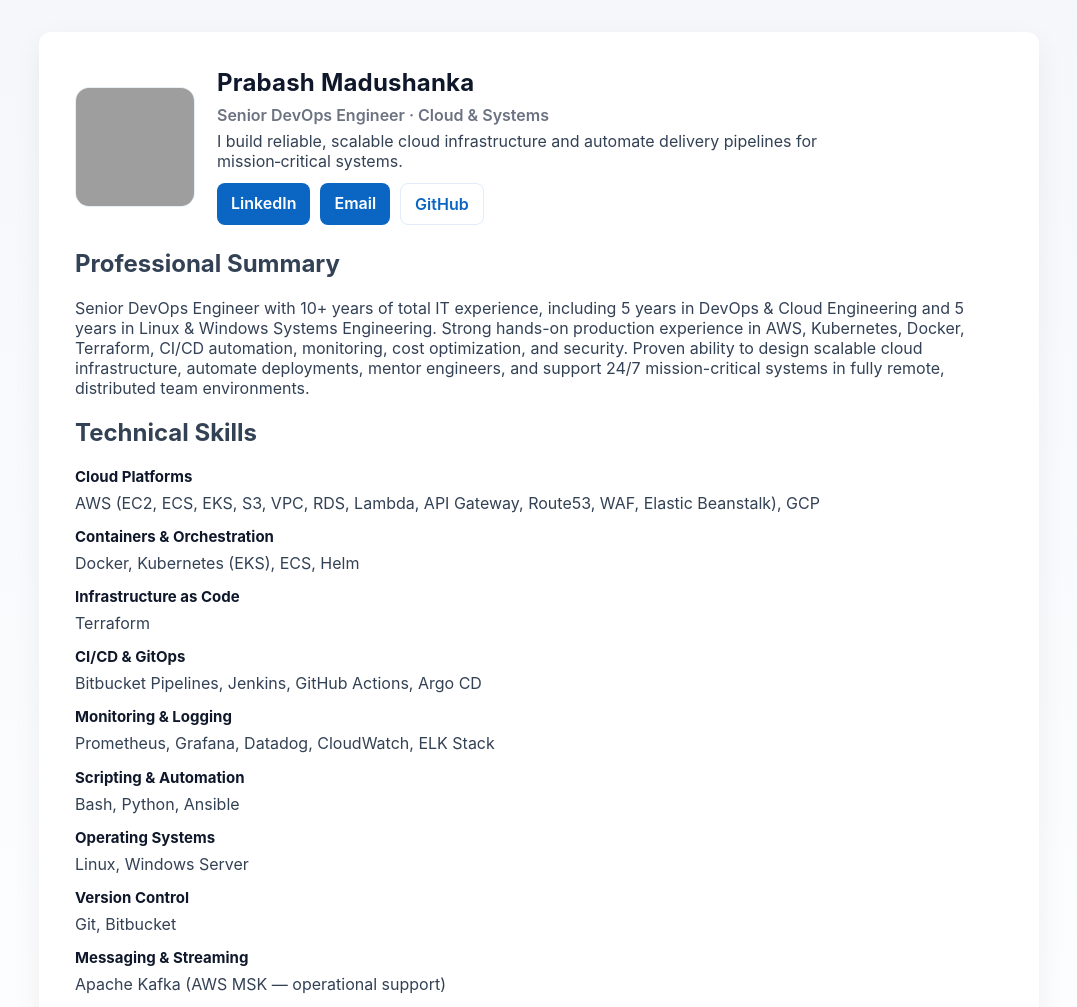
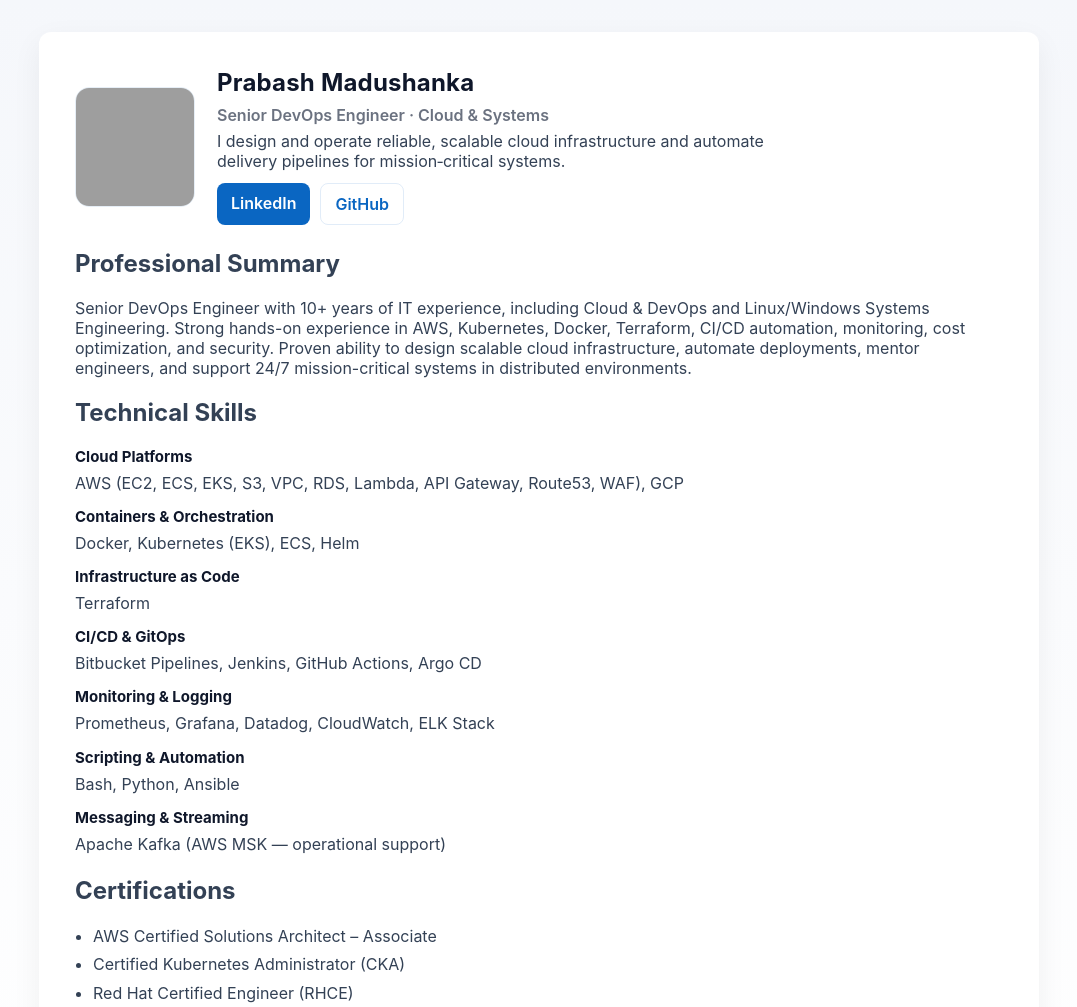
Before and after one commit to prabashonline/prabashonline.github.io, a plain HTML site: page index.html in a window 1280 px wide. Shown: the top 1007 px of the page, without its empty margins (101-1178 px from the left). Drawn offline with Linux system fonts and the light colour scheme; grey boxes are pictures that could not be loaded.

Commit message:
Remove email button from header and push updated index.html

```diff
--- a/index.html
+++ b/index.html
@@ -6,21 +6,20 @@
   <title>Prabash Madushanka — About</title>
   <link rel="stylesheet" href="style.css" />
   <meta name="description" content="Prabash Madushanka — Senior DevOps Engineer. Portfolio and contact." />
-  <meta name="theme-color" content="#0a66c2" />
+  <meta name="theme-color" content="#1f2937" />
 </head>
 <body>
   <main class="container">
     <header class="hero">
-      <!-- Save the uploaded photo as avatar.png in the repo root -->
+      <!-- Avatar file: avatar.png (repo root) -->
       <img class="avatar" src="avatar.png" alt="Avatar photo for Prabash Madushanka" />
       <div class="hero-text">
         <h1>Prabash Madushanka</h1>
         <p class="role">Senior DevOps Engineer · Cloud & Systems</p>
-        <p class="subtitle">I build reliable, scalable cloud infrastructure and automate delivery pipelines for mission‑critical systems.</p>
+        <p class="subtitle">I design and operate reliable, scalable cloud infrastructure and automate delivery pipelines for mission‑critical systems.</p>
 
         <div class="contact">
           <a class="btn" href="https://www.linkedin.com/in/prabashm/" target="_blank" rel="noopener noreferrer">LinkedIn</a>
-          <a class="btn" href="mailto:prabashonline@gmail.com">Email</a>
           <a class="btn ghost" href="https://github.com/prabashonline" target="_blank" rel="noopener noreferrer">GitHub</a>
         </div>
       </div>
@@ -29,9 +28,9 @@
     <section class="about">
       <h2>Professional Summary</h2>
       <p>
-        Senior DevOps Engineer with 10+ years of total IT experience, including 5 years in DevOps & Cloud Engineering and 5 years in Linux & Windows Systems Engineering.
-        Strong hands-on production experience in AWS, Kubernetes, Docker, Terraform, CI/CD automation, monitoring, cost optimization, and security.
-        Proven ability to design scalable cloud infrastructure, automate deployments, mentor engineers, and support 24/7 mission-critical systems in fully remote, distributed team environments.
+        Senior DevOps Engineer with 10+ years of IT experience, including Cloud & DevOps and Linux/Windows Systems Engineering.
+        Strong hands-on experience in AWS, Kubernetes, Docker, Terraform, CI/CD automation, monitoring, cost optimization, and security.
+        Proven ability to design scalable cloud infrastructure, automate deployments, mentor engineers, and support 24/7 mission-critical systems in distributed environments.
       </p>
     </section>
 
@@ -39,7 +38,7 @@
       <h2>Technical Skills</h2>
 
       <h3>Cloud Platforms</h3>
-      <p>AWS (EC2, ECS, EKS, S3, VPC, RDS, Lambda, API Gateway, Route53, WAF, Elastic Beanstalk), GCP</p>
+      <p>AWS (EC2, ECS, EKS, S3, VPC, RDS, Lambda, API Gateway, Route53, WAF), GCP</p>
 
       <h3>Containers & Orchestration</h3>
       <p>Docker, Kubernetes (EKS), ECS, Helm</p>
@@ -55,12 +54,6 @@
 
       <h3>Scripting & Automation</h3>
       <p>Bash, Python, Ansible</p>
-
-      <h3>Operating Systems</h3>
-      <p>Linux, Windows Server</p>
-
-      <h3>Version Control</h3>
-      <p>Git, Bitbucket</p>
 
       <h3>Messaging & Streaming</h3>
       <p>Apache Kafka (AWS MSK — operational support)</p>
```
